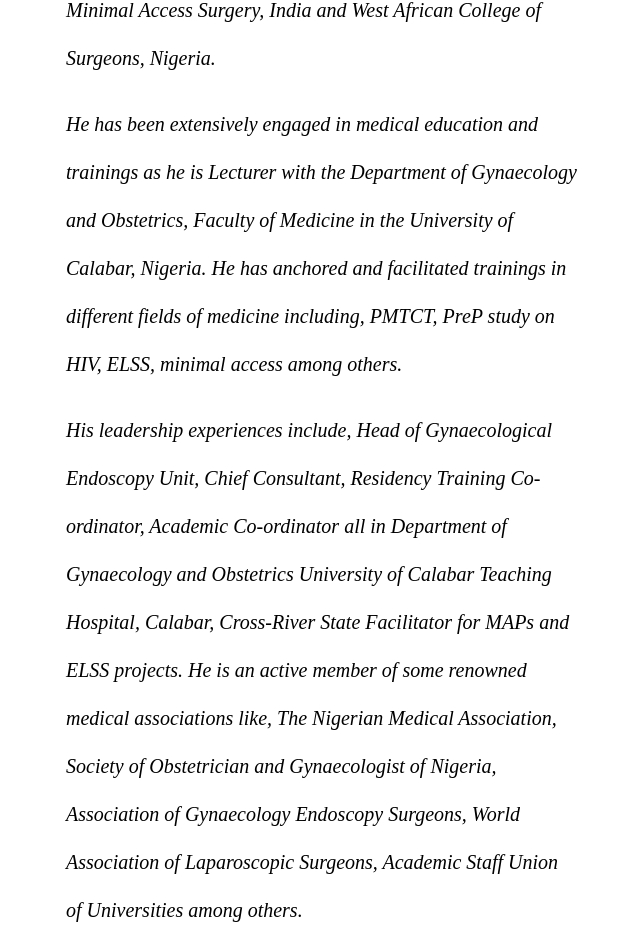
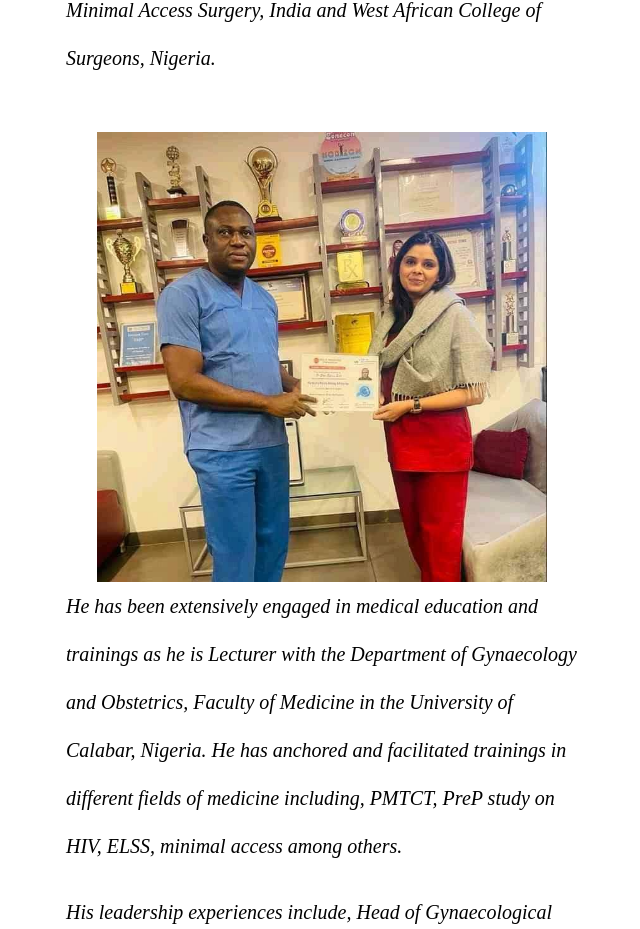
Before and after one commit to KingsleyEffiong/hopealive-endoscopy, a React (Create React App) app: page /about in a window 1280 px wide. Shown: the part 3694-4623 px from the top of the page, without its empty margins (318-958 px from the left). Built offline with nearby package versions, Linux system fonts and the light colour scheme.

Commit message:
added an image

```diff
--- a/src/Components/Pages/About.js
+++ b/src/Components/Pages/About.js
@@ -43,6 +43,7 @@
     <p className='about-content'>
     Dr. Ekpo Edet is a Consultant Gynaecologist and Obstetrician, Advanced Gynaecological Endoscopy Surgeon and IVF Specialist with over 20 years of postgraduate experience. He is deeply passionate about reproductive medicine and minimal access surgery and has a wealth of experience in both fields. He holds two fellowships from Minimal Access Surgery, India and West African College of Surgeons, Nigeria.
     </p><br/>
+    <img src='/Images/award.jpg' className='about-doc'/>
     <p className='about-content-1'>
     He has been extensively engaged in medical education and trainings as he is Lecturer with the Department of Gynaecology and Obstetrics, Faculty of Medicine in the University of Calabar, Nigeria. He has anchored and facilitated trainings in different fields of medicine including, PMTCT, PreP study on HIV, ELSS, minimal access among others.
     </p><br/>
```
Also changed, not shown: public/Images/WhatsApp Image 2023-09-05 at 09.48.28.jpg (added), public/Images/award.jpg (added).
